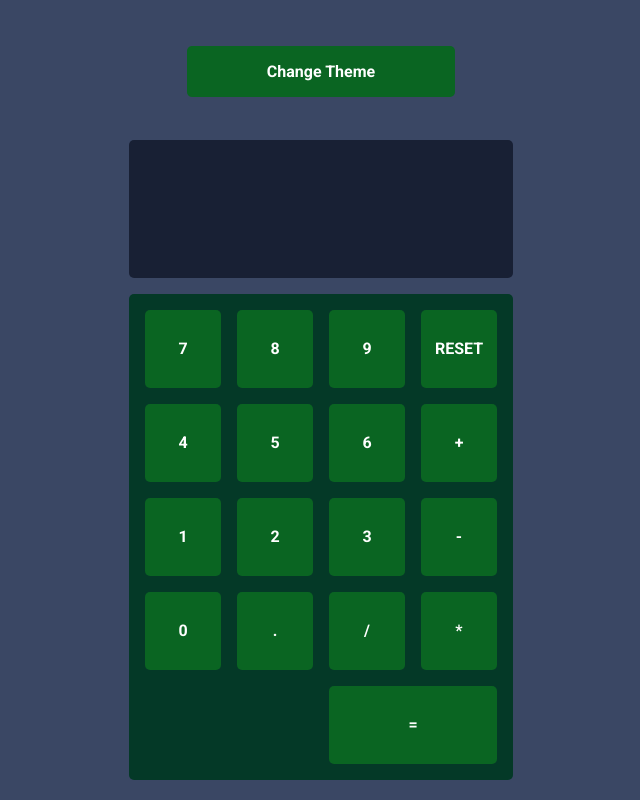
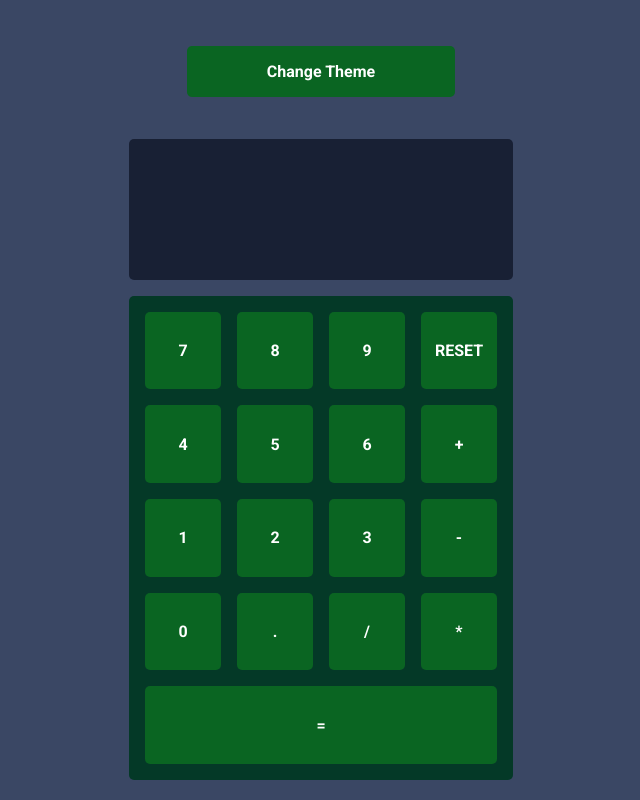
Before and after one commit to HemantDahiyaCodes/calculator, a plain HTML site: page index.html in a window 1280 px wide. Shown: the whole page, without its empty margins (319-959 px from the left). Drawn offline with Linux system fonts and the light colour scheme.

Commit message:
Fixed some styling

```diff
--- a/styles.css
+++ b/styles.css
@@ -43,6 +43,11 @@
   width: 100%;
   background-color: hsl(224, 36%, 15%);
   border-radius: 5px;
+  font-size: 1.1rem;
+  font-family: roboto;
+  color: white;
+  padding: 1rem;
+  text-wrap: wrap;
 }
 
 .buttons {
@@ -56,7 +61,7 @@
     "four five six plus"
     "one two three minus"
     "zero decimal divide multiply"
-    "reset reset equal equal";
+    "equal equal equal equal";
   gap: 1rem;
   padding: 1rem;
   background-color: hsl(223, 31%, 20%);
```
